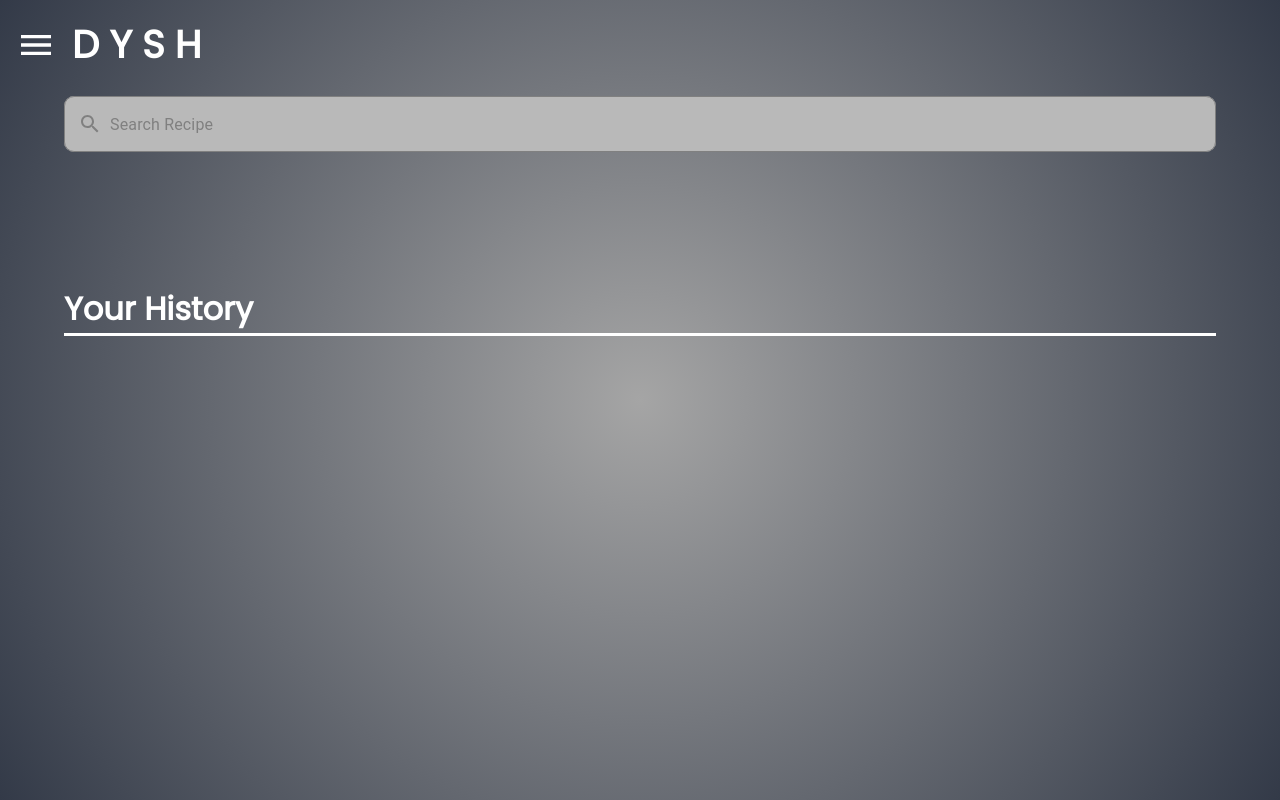
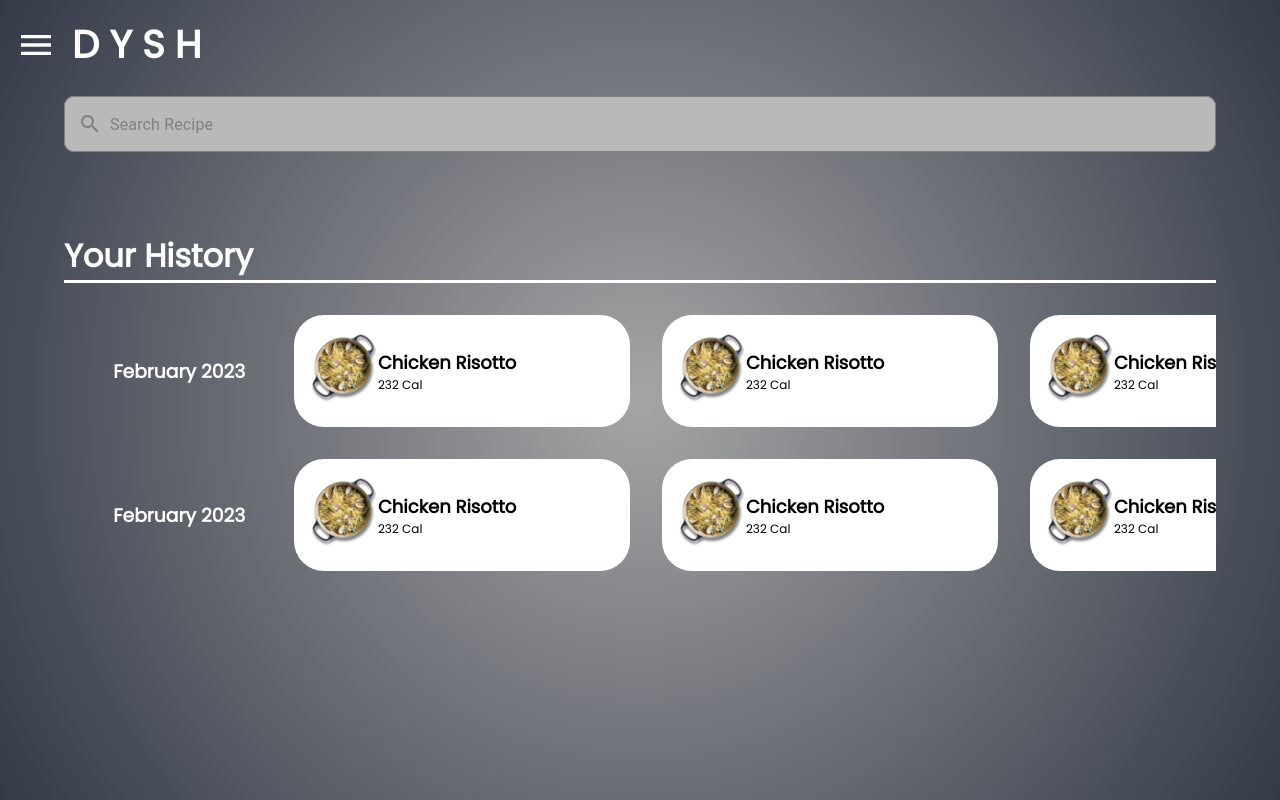
Before and after one commit to SteveF42/CSE-4820-Senior-Project, a React (Create React App) app in the folder frontend/: page /history in a window 1280 px wide. Built offline with nearby package versions, Linux system fonts and the light colour scheme.

Commit message:
I should REALLY use react spring for animations, UI from the mock ups should be mostly complete, adding functionality and animations should be completed next

```diff
--- a/frontend/src/History/History.css
+++ b/frontend/src/History/History.css
@@ -1,20 +1,72 @@
-
-.history-search-container{
-    width: min(120ch,90%);
+.history-search-container {
+    width: min(120ch, 90%);
     margin-inline: auto;
 }
 
-.history-search{
-    padding-top: max(12vh,5rem);
+.history-search {
+    padding-top: max(12vh, 5rem);
     margin-bottom: 5rem;
 }
 
-.history-container{
-    padding: 2rem;
-    width: min(90%,160ch);
-    margin-inline:auto;
+.history-container {
+    width: min(90%, 160ch);
+    margin-inline: auto;
 }
 
-.history-container > h1{
+.history-container>h1 {
     border-bottom: solid white 3px;
 }
+
+.history-row {
+    display: flex;
+    gap: 2rem;
+    overflow-x: scroll;
+    overflow-y: hidden;
+}
+
+.history-row::-webkit-scrollbar {
+    height: 0.9em;
+}
+
+.history-row::-webkit-scrollbar-track {
+    background: #D9D9D9;
+    border-radius: 30px;
+    margin-inline: 1rem;
+}
+
+.history-row::-webkit-scrollbar-thumb {
+    background: #bdae8c;
+    border-radius: 30px;
+}
+
+.history-row::-webkit-scrollbar-thumb:hover {
+    background: #948b71;
+}
+
+.history-row-item {
+    flex-shrink: 0;
+}
+
+.history-information {
+    transition: 0.5s;
+}
+
+.history-hidden {
+    transform: translatex(100%);
+    filter: blur(5px);
+    opacity: 0;
+}
+
+.history-show {
+    transform: translatex(0%);
+    filter: blur(0);
+    opacity: 1;
+    transition: 0.7s;
+}
+
+.history-date {
+    display: grid;
+    grid-template-columns: 1fr 4fr;
+    align-items: center;
+    margin: 2rem 0;
+}
--- a/frontend/src/History/History.js
+++ b/frontend/src/History/History.js
@@ -1,18 +1,32 @@
-import React from 'react'
+import React, { useEffect, useState } from 'react'
 import FoodCard from '../components/FoodCard'
 import MainSearch from '../components/MainSearch'
 import NavBar from '../components/NavBar'
+import chicken from './plate.png'
 import './History.css'
 
-const CardRows = ({ date, recipes }) => {
+const CardRows = ({ date, recipes, totalDelay, ...props }) => {
+  let delay = 100; //ms
+  const cards = []
+  const [load, setLoad] = useState(true)
+
+  useEffect(() => {
+    setLoad(false)
+  }, [])
+
+  for (let i = 0; i < 6; i++) {
+    cards.push(
+      <FoodCard style={{ transitionDelay:((delay*i)+totalDelay) +'ms'}} key={i} className={`history-row-item ${load ? 'history-hidden' : 'history-show'}`} img={chicken} calCount='232' title="Chicken Risotto" />
+    )
+  }
 
   return (
-        <div className='card-row'>
-            <span>
+    <div className={`history-date ${load ? 'hidden' : 'show'}`} {...props}>
+      <h3 style={{ textAlign: 'center' }}>
         {date}
-            </span>
-            <div className='row-recipes'>
-
+      </h3>
+      <div className='history-row'>
+        {cards}
       </div>
     </div>
   )
@@ -20,17 +34,24 @@ const CardRows = ({ date, recipes }) => {
 
 
 const History = () => {
+  const [load, setLoad] = useState(true)
+  const delay = 100; //ms
+  useEffect(() => {
+    setLoad(false)
+  }, [])
+
   return (
     <div>
       <NavBar />
+
       <div className='history-search-container'>
         <MainSearch className='history-search' />
       </div>
-
       <div className='history-container'>
         <h1>Your History</h1>
-                <div className='history-row'>
-
+        <div className={`history-information`}>
+          <CardRows date={'February 2023'} style={{ transitionDelay: '0ms' }} />
+          <CardRows date={'February 2023'} style={{ transitionDelay: '200ms' }} totalDelay={200}/>
         </div>
       </div>
     </div>
--- a/frontend/src/Meal/Meal.js
+++ b/frontend/src/Meal/Meal.js
@@ -5,6 +5,7 @@ import useFetch from '../hooks/useFetch'
 import './Meal.css'
 import star from './reviewStar.png'
 import { useParams } from 'react-router-dom'
+import axios from 'axios'
 
 const Meal = () => {
     const { recipeId } = useParams()
--- a/frontend/src/components/FoodCard.css
+++ b/frontend/src/components/FoodCard.css
@@ -4,18 +4,32 @@
     align-items: center;
     background-color: white;
     color: black;
+    font-size: 1rem;
+    padding: 1rem;
+    height: min(7rem,10vh);
+    width: 19rem;
+    font-size: clamp(0.5rem, 1vh + 4px, 1rem);
 }
 .food-card-img{
+    height: min(7rem,10vh);
+}
+.food-card-img img{
+    height: 100%;
+    display: block;
+    object-fit: cover;
+}
+.food-card-details{
     flex-grow: 1;
-    width: auto;
+    margin: 1rem 0;
+    margin-right: 1rem;
 }
-.food-card-img > img{
-    width: 100%;
-}
-
-.food-card-details{
-    flex-grow: 2;
-}
-.food-card-details h2 span{
+.food-card-details h2, span{
+    display: -webkit-box;
+    -webkit-line-clamp: 2;
+    -webkit-box-orient: vertical;
+    overflow:hidden;
     margin: 0;
 }
+.food-card-details > span{
+    -webkit-line-clamp: 1;
+}
--- a/frontend/src/components/FoodCard.js
+++ b/frontend/src/components/FoodCard.js
@@ -1,9 +1,9 @@
 import React from 'react'
 import './FoodCard.css'
 
-const FoodCard = ({title,calCount,img}) => {
+const FoodCard = ({title,calCount,img,className,...props}) => {
   return (
-    <div className='food-card-container'>
+    <div className={`food-card-container ${className}`} {...props}>
         <div className='food-card-img'>
             <img src={img}></img>
         </div>
```
Also changed, not shown: frontend/src/History/plate.png (added), 1 other file (tests, documents, lock files or other folders). Lines whose indentation alone changed are shown as unchanged.
